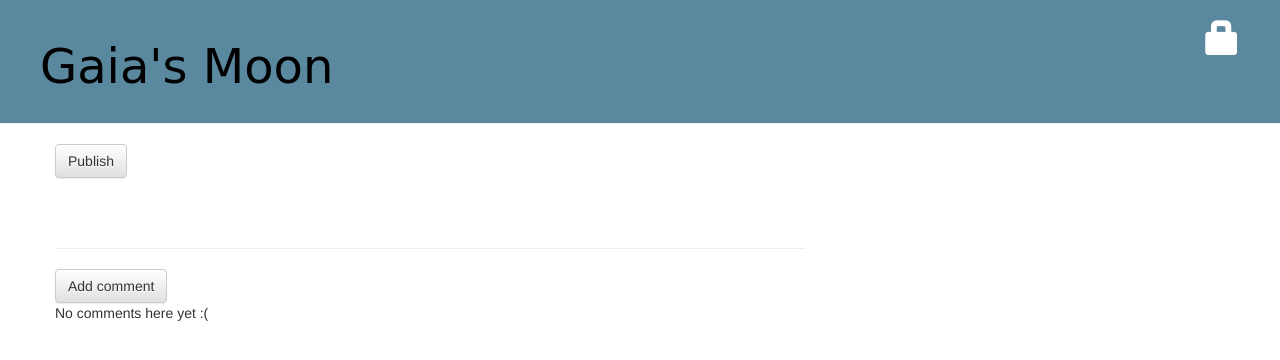
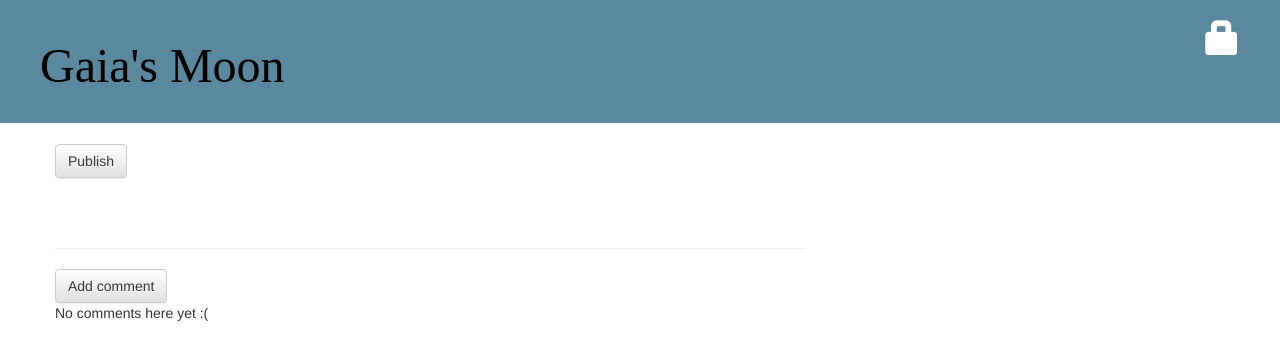
Before and after one commit to Mairious/my-first-blog, a Django app: template blog/templates/blog/post_detail.html in a window 1280 px wide. Shown: the top 360 px of the page. Run offline with Django 3.2, Linux system fonts and the light colour scheme; the template is opened without the code that fills it, so the values that code supplies are empty; some libraries are stand-ins or nearby versions.

Commit message:
Changing heading font, two.

```diff
--- a/blog/static/css/blog.css
+++ b/blog/static/css/blog.css
@@ -15,7 +15,7 @@
 }
 
 h1, h2, h3, h4 {
-    font-family: 'Dancing Script', cursive;
+    font-family: 'Amatica SC, regular';
 }
 
 .date {
```
